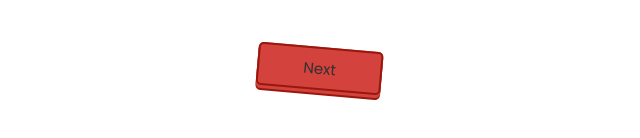
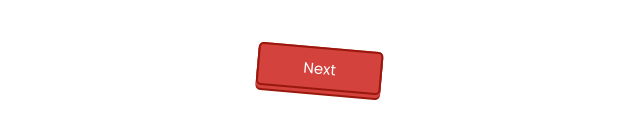
Before and after one commit to louiejaytutor/angie-5, a plain HTML site: page index.html in a window 1280 px wide. Shown: the part 524-662 px from the top of the page, 320-960 px from the left. Drawn offline with Linux system fonts and the light colour scheme.

Commit message:
Reformat CSS file structure and styles

```diff
--- a/static/css/style.css
+++ b/static/css/style.css
@@ -87,7 +87,7 @@ p {
 .container button {
     cursor: pointer;
     font-family: "Gochi Hand", cursive;
-    color: var(--black-1);
+    color: #fff;
     font-size: 15px;
     width: 125px;
     margin: 10px;
@@ -113,4 +113,5 @@ p {
     transform: translateY(5px);
     padding-bottom: 0px;
     outline: 0;
+
 }
```
